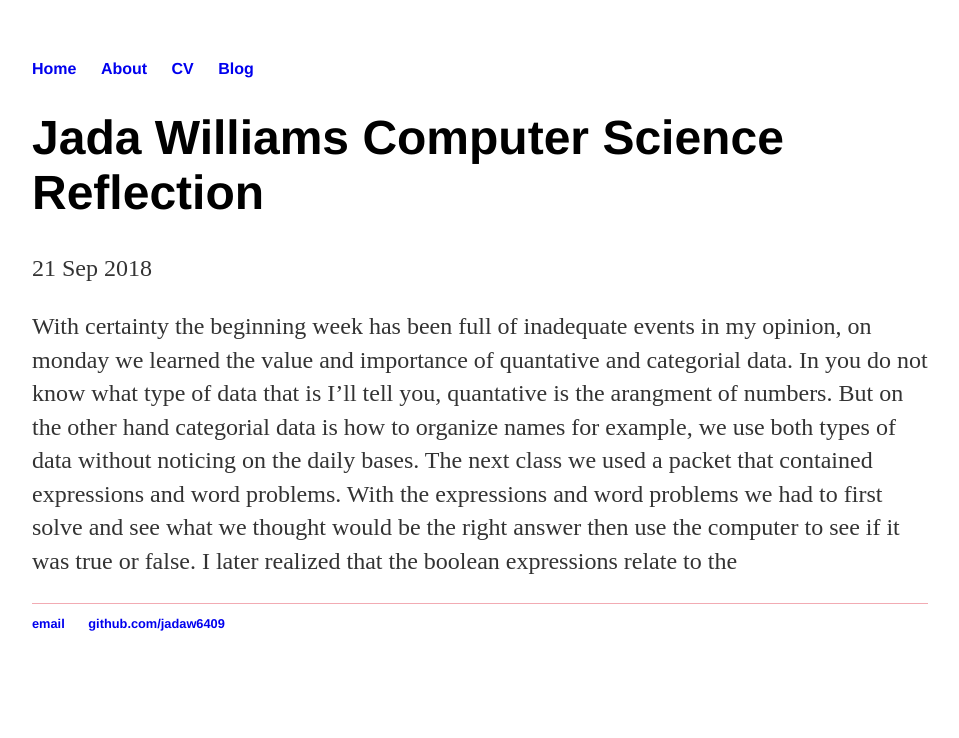
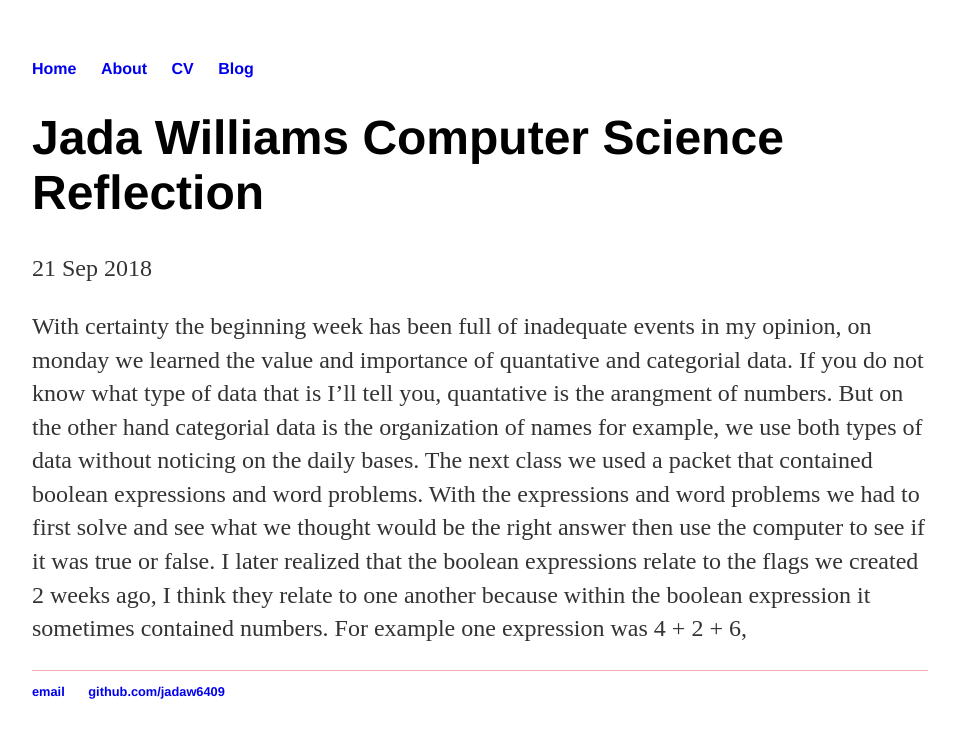
Before and after one commit to jadaw6409/jadaw6409.github.io, a Jekyll site: the page built from _posts/2018-10-26-title-of-my-post.md, in a window 1280 px wide. Shown: the top 738 px of the page, without its empty margins (160-1119 px from the left). Built offline with Jekyll 4.4.1, drawn with Linux system fonts in a browser that asks for light colours.

Commit message:
Update 2018-10-26-title-of-my-post.md

```diff
--- a/_posts/2018-10-26-title-of-my-post.md
+++ b/_posts/2018-10-26-title-of-my-post.md
@@ -4,4 +4,4 @@
 date: 2018-09-21
 ---
 
-With certainty the beginning week has been full of inadequate events in my opinion, on monday we learned the value and importance of quantative and categorial data. In you do not know what type of data that is I'll tell you, quantative is the arangment of numbers. But on the other hand categorial data is how to organize names for example, we use both types of data without noticing on the daily bases. The next class we used a packet that contained expressions and word problems. With the expressions and word problems we had to first solve and see what we thought would be the right answer then use the computer to see if it was true or false. I later realized that the boolean expressions relate to the
+With certainty the beginning week has been full of inadequate events in my opinion, on monday we learned the value and importance of quantative and categorial data. If you do not know what type of data that is I'll tell you, quantative is the arangment of numbers. But on the other hand categorial data is the organization of names for example, we use both types of data without noticing on the daily bases. The next class we used a packet that contained boolean expressions and word problems. With the expressions and word problems we had to first solve and see what we thought would be the right answer then use the computer to see if it was true or false. I later realized that the boolean expressions relate to the flags we created 2 weeks ago, I think they relate to one another because within the boolean expression it sometimes contained numbers. For example one expression was 4 + 2 + 6,
```
